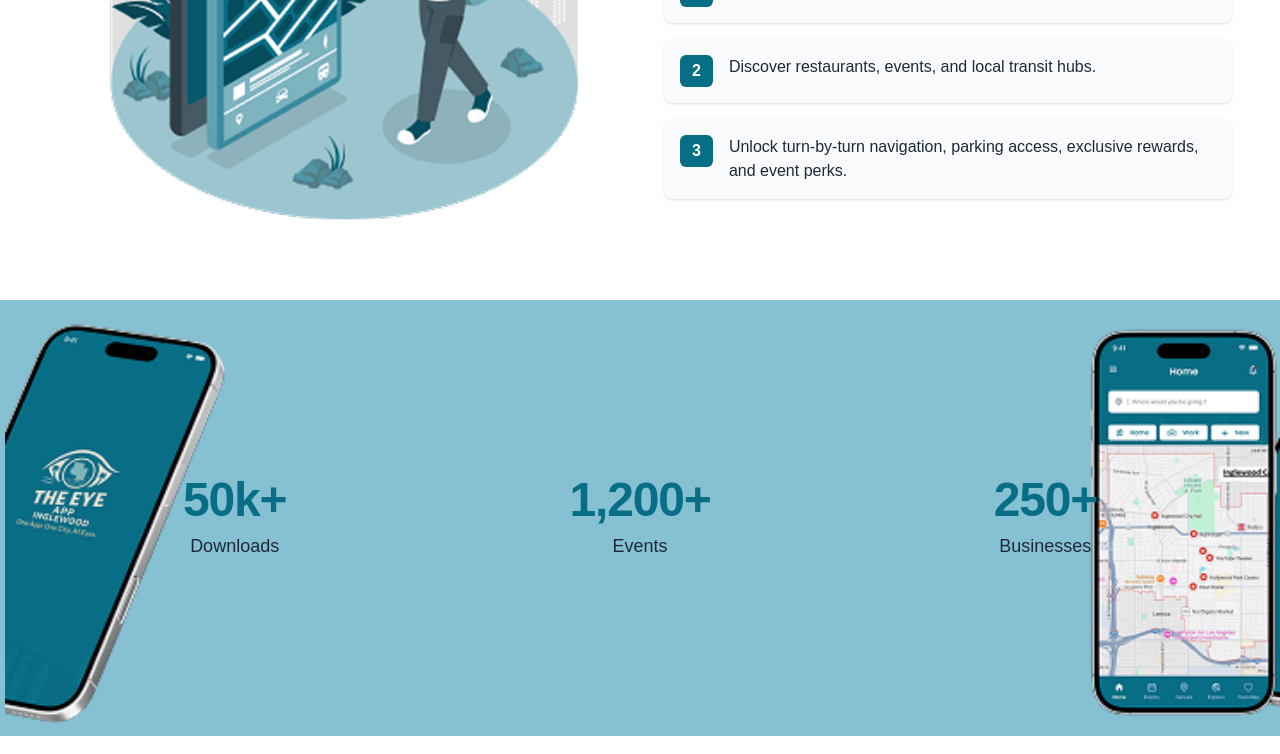
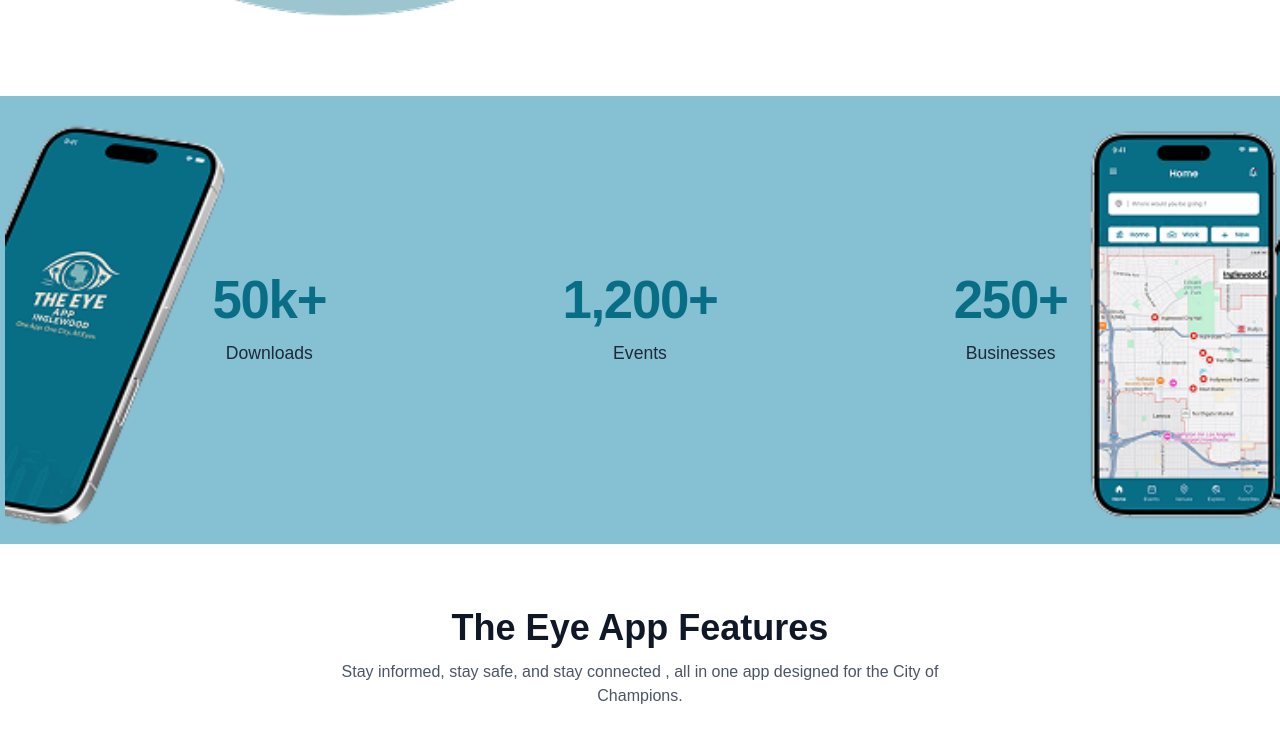
Before and after one commit to FarhanAli2000/Eye-webApp, a Next.js app: page / in a window 1280 px wide. Shown: the part 2000-2754 px from the top of the page. Built offline with nearby package versions, Linux system fonts and the light colour scheme; grey boxes are pictures that could not be loaded.

Commit message:
numbers update

```diff
--- a/app/components/HeroSection/page.jsx
+++ b/app/components/HeroSection/page.jsx
@@ -11,7 +11,7 @@
         >
             <div className="absolute inset-0 bg-white/70" /> {/* overlay */}
 
-            <div className="relative max-w-7xl mx-auto px-4 lg:px-8 py-12 grid grid-cols-1 lg:grid-cols-2 gap-8 items-center">
+            <div className="relative max-w-7xl mx-auto px-4 lg:px-8 pt-4 pb-10 lg:pt-6 lg:pb-12 grid grid-cols-1 lg:grid-cols-2 gap-8 items-center">
 
                 {/* Left Text Section */}
                 <motion.div
@@ -60,7 +60,7 @@
                     transition={{ delay: 0.6, duration: 1, ease: "easeOut" }}
                     className="flex justify-center lg:justify-end relative"
                 >
-                    <div className="relative w-[420px] sm:w-[500px] h-[820px]">
+                    <div className="relative w-[320px] sm:w-[380px] lg:w-[420px] h-[560px] lg:h-[640px]">
                         <Image
                             src="/images/right-hero.png"
                             alt="Mobile app screen"
--- a/app/components/StatsSection/page.jsx
+++ b/app/components/StatsSection/page.jsx
@@ -55,22 +55,42 @@
       </div>
 
       {/* Stats Center */}
-      <div className="relative z-10 max-w-7xl mx-auto px-5 sm:px-6 lg:px-12">
+      <div className="relative z-10 mx-auto w-full max-w-6xl px-4 sm:px-6 lg:px-10">
         <div
           className="
-            mx-auto text-center
-            grid gap-8
-            grid-cols-1
-            xs:grid-cols-2
-            sm:grid-cols-3
+            grid grid-cols-1
+            gap-y-8 gap-x-6
+            place-items-center text-center
+            sm:grid-cols-2 sm:gap-y-10 sm:gap-x-8
+            lg:grid-cols-3 lg:gap-x-10
           "
         >
           {statsData.map((item, i) => (
-            <div key={i} className="space-y-2">
-              <h2 className="text-4xl sm:text-5xl font-extrabold tracking-tight text-[#086E86]">
+            <div
+              key={i}
+              className="
+                flex flex-col items-center text-center
+                gap-2 sm:gap-3
+              "
+            >
+              <h2
+                className="
+                  font-extrabold tracking-tight text-[#086E86]
+                  text-[clamp(2.4rem,6vw,3.3rem)]
+                  leading-[1.05]
+                "
+              >
                 {item.number}
               </h2>
-              <p className="text-base sm:text-lg text-gray-800">{item.label}</p>
+              <p
+                className="
+                  text-gray-800
+                  text-[clamp(0.95rem,2.8vw,1.1rem)]
+                  leading-relaxed
+                "
+              >
+                {item.label}
+              </p>
             </div>
           ))}
         </div>
```
